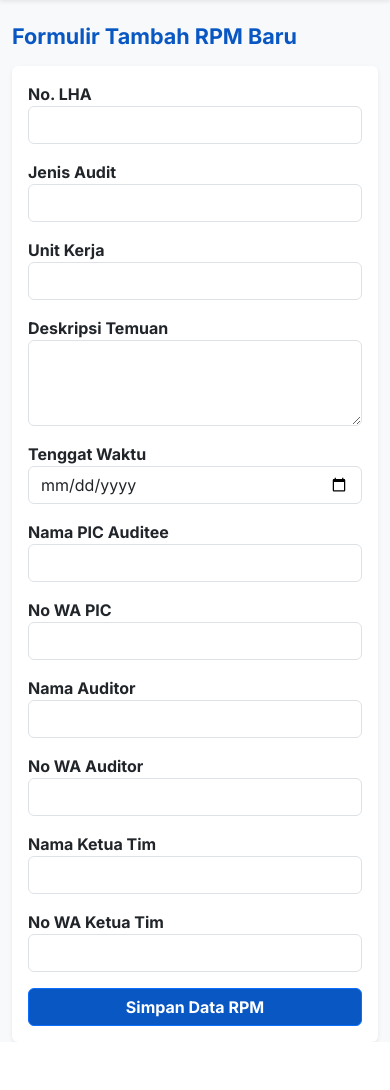
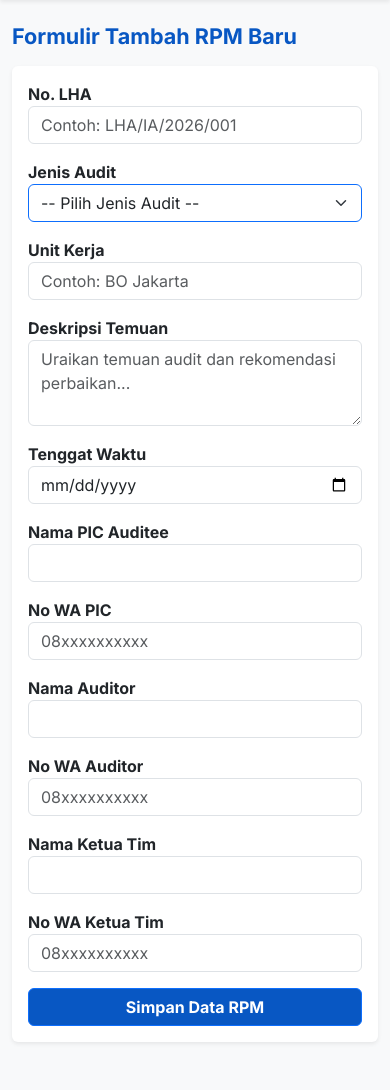
Before and after one commit to TasserFace/Dashboard-Audit-RPM, a Flask app: template templates/form.html in a window 390 px wide. Shown: the part 56-1146 px from the top of the page. Before the commit the page ends 1098 px from the top, so only its background shows below. Run offline with Flask 3, Linux system fonts and the light colour scheme; the template is opened without the code that fills it, so the values that code supplies are empty.

Commit message:
Update form.html

```diff
--- a/templates/form.html
+++ b/templates/form.html
@@ -8,6 +8,7 @@
     <style>body { font-family: 'Inter', sans-serif; color: #0857C3; } .bg-nusantara { background-color: #0857C3 !important; }</style>
 </head>
 <body class="bg-light">
+    <!-- Navbar -->
     <nav class="navbar navbar-expand-lg navbar-dark bg-nusantara mb-4 shadow-sm">
         <div class="container-fluid px-4">
             <a class="navbar-brand fw-bold text-white" href="/">Dashboard RPM</a>
@@ -16,6 +17,7 @@
                     <li class="nav-item"><a class="nav-link text-white" href="/">Ringkasan</a></li>
                     <li class="nav-item"><a class="nav-link text-white" href="/monitoring">Monitoring RPM</a></li>
                     <li class="nav-item"><a class="nav-link active text-warning fw-bold" href="/input">Tambah RPM</a></li>
+                    <li class="nav-item"><a class="nav-link text-white" href="/approval">Menu Approval</a></li>
                 </ul>
                 <div class="d-flex text-white align-items-center ms-auto">
                     <span class="me-3 fw-bold">Halo, {{ session['nama_lengkap'] }}</span>
@@ -24,28 +26,45 @@
             </div>
         </div>
     </nav>
+
     <div class="container" style="max-width: 700px;">
         <h4 class="fw-bold mb-3 text-nusantara">Formulir Tambah RPM Baru</h4>
-        <div class="card shadow-sm border-0">
+        <div class="card shadow-sm border-0 mb-5">
             <div class="card-body">
                 <form action="/input" method="POST">
-                    <div class="mb-3"><label class="fw-bold">No. LHA</label><input type="text" class="form-control" name="no_lha" required></div>
-                    <div class="mb-3"><label class="fw-bold">Jenis Audit</label><input type="text" class="form-control" name="jenis_audit" required></div>
-                    <div class="mb-3"><label class="fw-bold">Unit Kerja</label><input type="text" class="form-control" name="unit_kerja" required></div>
-                    <div class="mb-3"><label class="fw-bold">Deskripsi Temuan</label><textarea class="form-control" name="deskripsi" rows="3" required></textarea></div>
+                    <div class="mb-3"><label class="fw-bold">No. LHA</label><input type="text" class="form-control" name="no_lha" required placeholder="Contoh: LHA/IA/2026/001"></div>
+
+                    <!-- DROPDOWN JENIS AUDIT -->
+                    <div class="mb-3">
+                        <label class="fw-bold">Jenis Audit</label>
+                        <select class="form-select border-primary" name="jenis_audit" required>
+                            <option value="" disabled selected>-- Pilih Jenis Audit --</option>
+                            <option value="Reguler Audit">Reguler Audit</option>
+                            <option value="Spesial Audit">Spesial Audit</option>
+                            <option value="Tematik Audit">Tematik Audit</option>
+                            <option value="Audit Investigasi">Audit Investigasi</option>
+                        </select>
+                    </div>
+
+                    <div class="mb-3"><label class="fw-bold">Unit Kerja</label><input type="text" class="form-control" name="unit_kerja" required placeholder="Contoh: BO Jakarta"></div>
+                    <div class="mb-3"><label class="fw-bold">Deskripsi Temuan</label><textarea class="form-control" name="deskripsi" rows="3" required placeholder="Uraikan temuan audit dan rekomendasi perbaikan..."></textarea></div>
                     <div class="mb-3"><label class="fw-bold">Tenggat Waktu</label><input type="date" class="form-control" name="tenggat_waktu" required></div>
+
                     <div class="row">
                         <div class="col-md-6 mb-3"><label class="fw-bold">Nama PIC Auditee</label><input type="text" class="form-control" name="nama_pic" required></div>
-                        <div class="col-md-6 mb-3"><label class="fw-bold">No WA PIC</label><input type="text" class="form-control" name="wa_auditee" required></div>
+                        <div class="col-md-6 mb-3"><label class="fw-bold">No WA PIC</label><input type="text" class="form-control" name="wa_auditee" required placeholder="08xxxxxxxxxx"></div>
                     </div>
+
                     <div class="row">
                         <div class="col-md-6 mb-3"><label class="fw-bold">Nama Auditor</label><input type="text" class="form-control" name="nama_auditor" required></div>
-                        <div class="col-md-6 mb-3"><label class="fw-bold">No WA Auditor</label><input type="text" class="form-control" name="wa_auditor" required></div>
+                        <div class="col-md-6 mb-3"><label class="fw-bold">No WA Auditor</label><input type="text" class="form-control" name="wa_auditor" required placeholder="08xxxxxxxxxx"></div>
                     </div>
+
                     <div class="row">
                         <div class="col-md-6 mb-3"><label class="fw-bold">Nama Ketua Tim</label><input type="text" class="form-control" name="nama_ketua_tim" required></div>
-                        <div class="col-md-6 mb-3"><label class="fw-bold">No WA Ketua Tim</label><input type="text" class="form-control" name="wa_ketua_tim" required></div>
+                        <div class="col-md-6 mb-3"><label class="fw-bold">No WA Ketua Tim</label><input type="text" class="form-control" name="wa_ketua_tim" required placeholder="08xxxxxxxxxx"></div>
                     </div>
+
                     <button type="submit" class="btn btn-primary bg-nusantara w-100 fw-bold">Simpan Data RPM</button>
                 </form>
             </div>
```
